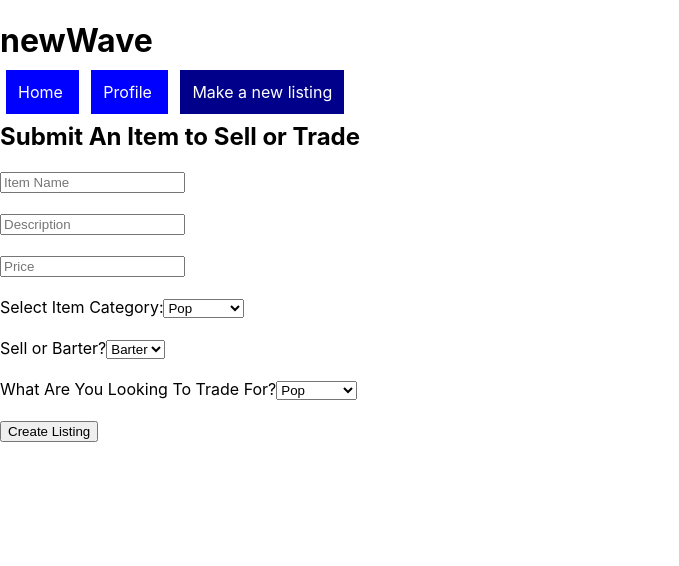
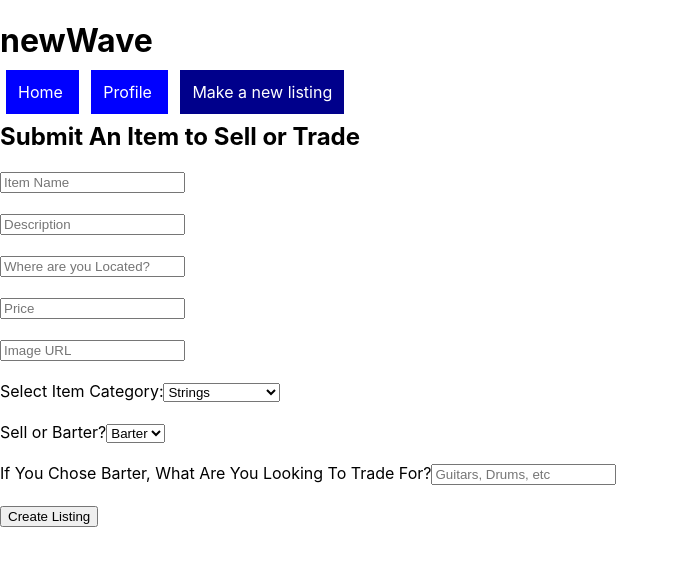
Before and after one commit to ajnikrant/newWave-frontend, a React (Create React App) app: page /listings/new in a window 1280 px wide. Shown: the top 566 px of the page, without its empty margins (0-679 px from the left). Built offline with nearby package versions, Linux system fonts and the light colour scheme; no server answers.

Commit message:
trying to get new items to post, still having errors

```diff
--- a/src/App.js
+++ b/src/App.js
@@ -28,11 +28,14 @@ function App() {
   })
 
   useEffect(()=>{
-    fetch('http://localhost:3000/users/172')
+    fetch('http://localhost:3000/users/2')
     .then(r => r.json())
     .then(setProfileDetails)
   },[])
 
+  function addNewItem(newItemObj){
+    console.log(newItemObj)
+  }
 
   return (
     <div>
@@ -46,7 +49,7 @@ function App() {
           <Profile profileDetails={profileDetails}/>
         </Route>
         <Route  path="/listings/new">
-          <NewItemForm />
+          <NewItemForm sendNewItemUp={addNewItem}/>
         </Route>
         <Route  path="/listings">
           <ItemList/>
--- a/src/NewItemForm.js
+++ b/src/NewItemForm.js
@@ -1,56 +1,131 @@
-import React from 'react';
+import React, {useState} from 'react';
 
-function NewItemForm(){
+function NewItemForm({sendNewItemUp}){
+    const [formData, setFormData] = useState({
+        title:"",
+        description:"",
+        price:"",
+        image:"",
+        category:"strings",
+        barter: true,
+        for_sale: false,
+        barter_description:"",
+        location: "",
+    })
+
+    function handleChange(e){
+        setFormData({...formData,
+            [e.target.name] : e.target.value
+        })
+    }
+
+    function handleCategoryChange(e){
+        setFormData({...formData,
+            ["category"] : e.target.value
+        })
+    }
+
+
+    function handleSaleTypeChange(e){
+        if (e.target.value == "for_sale"){
+            setFormData({...formData,
+                ["for_sale"] : true,
+                ["barter"] : false
+            })}
+        else if (e.target.value == "barter"){
+            setFormData({...formData,
+                ["barter"] : true,
+                ["for_sale"] : false,
+            })}
+        else if (e.target.value == "both"){
+            setFormData({...formData,
+                ["for_sale"] : true,
+                ["barter"] : true
+            })}
+    }
+
+    function handleSubmit(e){
+        e.preventDefault()
+
+        const newItem = {
+            title: formData.title,
+            description: formData.description,
+            price: Number(formData.price),
+            image: formData.image,
+            category: formData.category,
+            barter: formData.barter,
+            for_sale: formData.for_sale,
+            barter_description: formData.barter_description,
+            location: formData.location,
+            user_id:  2
+        }
+
+        fetch('http://localhost:3000/listings', {
+            method: "POST",
+            headers: {'Content-Type' : 'application/json'},
+            body: JSON.stringify(newItem)
+        })
+        // .then(r => r.json())
+        // .then(console.log)
+
+
+        sendNewItemUp(newItem)
+    }
+
+
     return (
         <div >
         <h2>Submit An Item to Sell or Trade</h2>
-        <form>
-          <input value="" type="text" name="title" placeholder="Item Name" />
+        <form onSubmit={handleSubmit}>
+          <input type="text" onChange={handleChange} value={formData.title} name="title" placeholder="Item Name" />
           <br></br>
           <br></br>
-          <input value="" type="textarea" name="description" placeholder="Description" />
+          <input type="textarea" onChange={handleChange} value={formData.description} name="description" placeholder="Description" />
+          <br></br>
+          <br></br>
+          <input type="text" onChange={handleChange} value={formData.location} name="location" placeholder="Where are you Located?" />
+          <br></br>
+          <br></br>
+          <input type="number" onChange={handleChange} value={formData.price} name="price" step="0.01" placeholder="Price" />
+          <br></br>
+          <br></br>
+          {/* <label > Item Image: */}
+            {/* <input type="file" onChange={handleChange} value={formData.image} name="image" label="Item Image" /> */}
+            <input type="text" onChange={handleChange} value={formData.image} name="image" placeholder="Image URL" />
+          {/* </label> */}
           <br></br>
           <br></br>
 
-          <input value="" type="number" name="price" step="0.01" placeholder="Price" />
-          <br></br>
-          <br></br>
           <label> Select Item Category:
-            <select>
-                <option value="Classical">Classi</option>
-                <option value="World">World</option>
-                <option selected value="Pop">Pop</option>
-                <option value="Folk">Folk</option>
-                <option value="Jazz">Jazz</option>
-                <option value="Electronic">Electronic</option>
+            <select onChange={handleCategoryChange}>
+                <option value="strings">Strings</option>
+                <option value="percussion">Percussion</option>
+                <option value="woodwind">Woodwind</option>
+                <option value="brass">Brass</option>
+                <option value="piano">Keyboard/Piano</option>
+                <option value="misc">Other</option>
              </select>
          </label>
          <br></br>
           <br></br>
           <label> Sell or Barter?
-          <select>
+          <select onChange={handleSaleTypeChange}>
             <option value="barter">Barter</option>
             <option value="for_sale">Sell</option>
-            <option value="">Both</option>
+            <option value="both">Both</option>
           </select>
          </label>
           <br></br>
           <br></br>
-        <label> What Are You Looking To Trade For?
-            <select>
-                <option value="Classical">Classi</option>
-                <option value="World">World</option>
-                <option selected value="Pop">Pop</option>
-                <option value="Folk">Folk</option>
-                <option value="Jazz">Jazz</option>
-                <option value="Electronic">Electronic</option>
-             </select>
+        <label> If You Chose Barter, What Are You Looking To Trade For?
+        <input onChange={handleChange} type="text" value={formData.barter_description} name="barter_description" placeholder="Guitars, Drums, etc" />
+
          </label>
          <br></br>
           <br></br>
 
-          <button type="submit">Create Listing</button>
-        </form>
+          <button  type="submit">Create Listing</button>
+        </form >
       </div>
     )
 }
```
